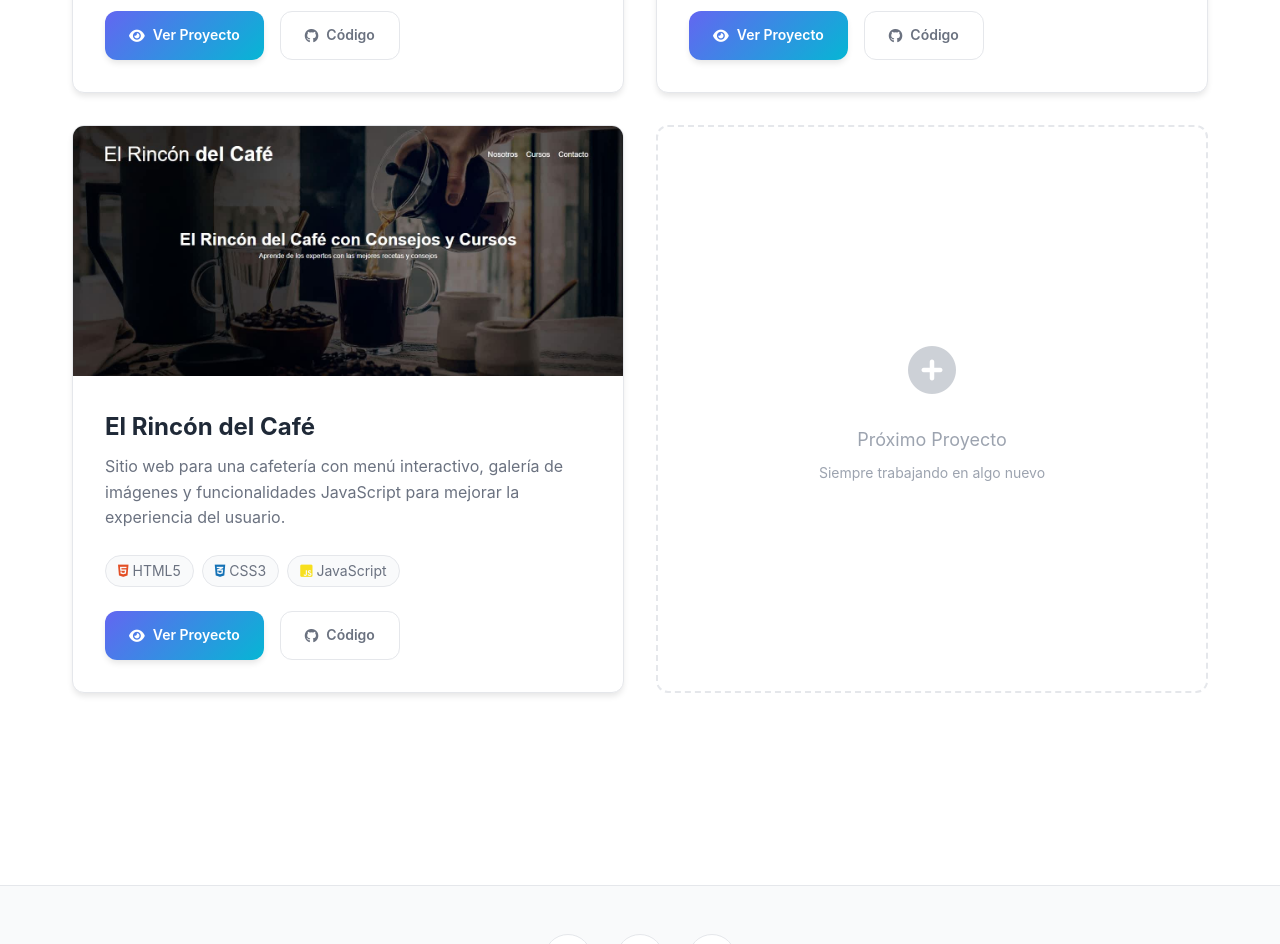
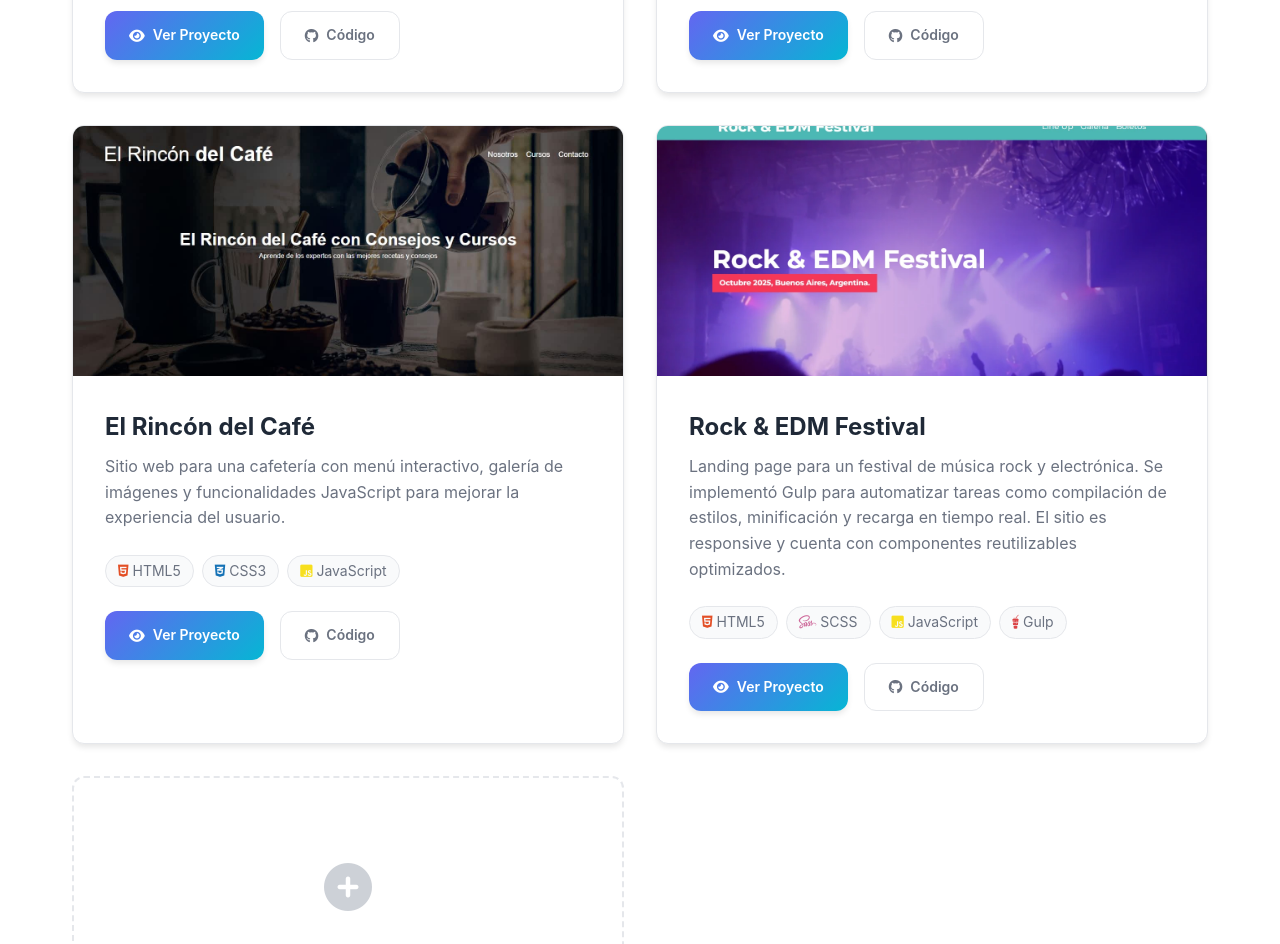
Before and after one commit to Federico-008/Portfolio, a plain HTML site: page proyectos.html in a window 1280 px wide. Shown: the part 840-1784 px from the top of the page. Drawn offline with Linux system fonts and the light colour scheme.

Commit message:
Cambios realizados en contacto.html y proyectos.html

```diff
--- a/proyectos.html
+++ b/proyectos.html
@@ -192,6 +192,64 @@
                 </div>
             </article>
 
+            <article class="project-card">
+                <div class="project-image">
+                    <!-- Espacio para imagen del proyecto -->
+                    <img src="assets/images/festivalmusica.webp" alt="El Rincón del Café" loading="lazy">
+                    <div class="project-overlay">
+                        <div class="project-links">
+                            <a href="https://rockfestivaledmmusic.netlify.app/" target="_blank" rel="noopener noreferrer"
+                                class="project-link" aria-label="Ver proyecto en vivo">
+                                <i class="fas fa-external-link-alt"></i>
+                            </a>
+                            <a href="https://github.com/Federico-008/Festival-Musica" target="_blank"
+                                rel="noopener noreferrer" class="project-link" aria-label="Ver código fuente">
+                                <i class="fab fa-github"></i>
+                            </a>
+                        </div>
+                    </div>
+                </div>
+                <div class="project-content">
+                    <h3 class="project-title">Rock & EDM Festival</h3>
+                    <p class="project-description">
+                        Landing page para un festival de música rock y electrónica. Se implementó Gulp para automatizar
+                        tareas como compilación de estilos, minificación
+                        y recarga en tiempo real. El sitio es responsive y cuenta con componentes reutilizables
+                        optimizados.
+                    </p>
+                    <div class="project-tech">
+                        <span class="tech-tag">
+                            <i class="fab fa-html5" style="color: #e34f26;"></i>
+                            HTML5
+                        </span>
+                        <span class="tech-tag">
+                            <i class="fab fa-sass" style="color: #cd6799;"></i>
+                            SCSS
+                        </span>
+                        <span class="tech-tag">
+                            <i class="fab fa-js-square" style="color: #f7df1e;"></i>
+                            JavaScript
+                        </span>
+                        <span class="tech-tag">
+                            <i class="fab fa-gulp" style="color: #db4446;"></i>
+                            Gulp
+                        </span>
+                    </div>
+                    <div class="project-actions">
+                        <a href="https://rockfestivaledmmusic.netlify.app/" target="_blank" rel="noopener noreferrer"
+                            class="btn btn-primary">
+                            <i class="fas fa-eye"></i>
+                            Ver Proyecto
+                        </a>
+                        <a href="https://github.com/Federico-008/Festival-Musica" target="_blank"
+                            rel="noopener noreferrer" class="btn btn-secondary">
+                            <i class="fab fa-github"></i>
+                            Código
+                        </a>
+                    </div>
+                </div>
+            </article>
+
             <!-- Placeholder para futuros proyectos -->
             <div class="project-placeholder">
                 <div class="placeholder-icon">
```
Also changed, not shown: contacto.html (+46 -49 lines), assets/images/festivalmusica.webp (added).
